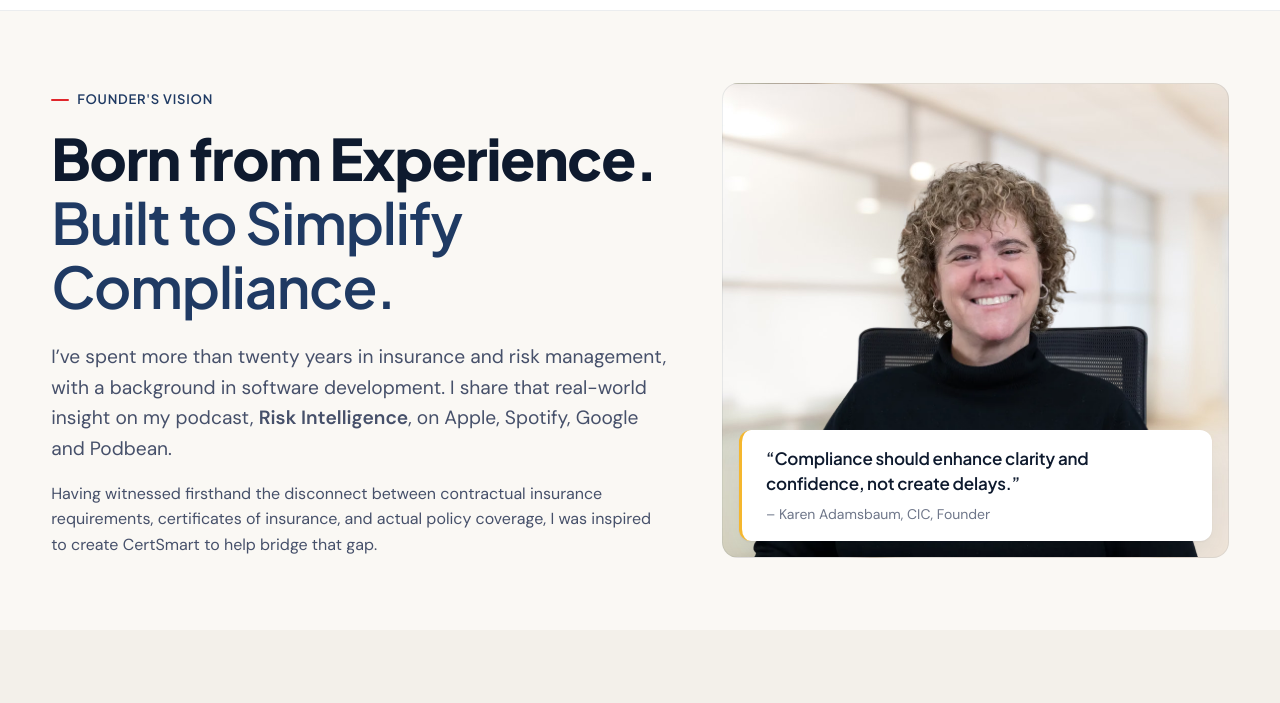
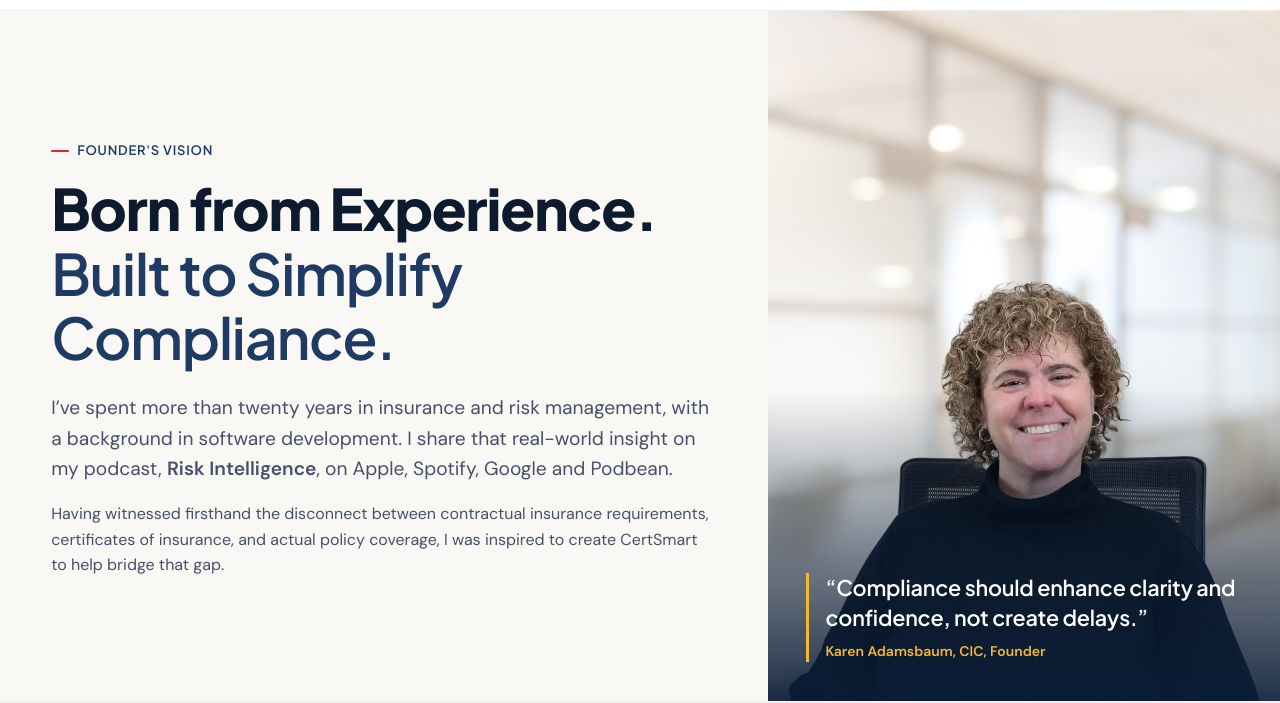
Before and after one commit to jackduventbot/CertSmart-Website, a plain HTML site: page vision.html in a window 1280 px wide. Shown: the part 97-800 px from the top of the page. Drawn offline with Linux system fonts and the light colour scheme.

Commit message:
Vision: founder photo fills the right side full-height, quote on the photo
Co-Authored-By: Claude Opus 5.5 <noreply@anthropic.com>

```diff
--- a/css/style.css
+++ b/css/style.css
@@ -560,34 +560,39 @@ p { margin: 0; }
 .quote:not(.quote--dark) figcaption b { color: var(--ink); }
 
 /* ---------- Vision ---------- */
-.vision-grid {
+/* Full-height split: copy left, founder photo bleeds to the right edge */
+.vision-hero {
   display: grid;
-  grid-template-columns: minmax(0, 1.1fr) minmax(0, 0.9fr);
-  gap: var(--gap-lg);
-  align-items: stretch;
+  grid-template-columns: minmax(0, 1.2fr) minmax(0, 0.8fr);
+  min-height: clamp(560px, calc(100vh - 110px), 940px);
 }
+.vision-copy-wrap {
+  display: flex; align-items: center;
+  padding: var(--section) var(--gap-lg) var(--section) var(--gutter);
+}
+.vision-copy { max-width: 44rem; }
 .vision-copy .h1 { margin-bottom: var(--s-5); }
 .portrait {
-  position: relative;
-  min-height: 460px;
-  border-radius: var(--r-card);
-  overflow: hidden;
+  position: relative; isolation: isolate; overflow: hidden;
+  display: flex; align-items: flex-end; justify-content: center;
   background: #EFEBE3 url(../assets/img/office-bg.jpg) center / cover;
-  border: 1px solid var(--line);
-  display: flex; align-items: flex-end; justify-content: center;
 }
-.portrait .karen { width: 88%; position: relative; }
+.portrait .karen { position: relative; z-index: -1; width: min(92%, 38rem); }
+/* navy fade at the bottom so the quote reads on the photo */
+.portrait::after {
+  content: ""; position: absolute; inset: auto 0 0 0; height: 45%; z-index: 0;
+  background: linear-gradient(0deg, rgba(10, 29, 56, 0.9) 0%, rgba(10, 29, 56, 0.55) 45%, rgba(10, 29, 56, 0) 100%);
+  pointer-events: none;
+}
 .portrait-quote {
-  position: absolute; left: var(--s-4); right: var(--s-4); bottom: var(--s-4);
+  position: absolute; z-index: 1;
+  left: clamp(20px, 3vw, 40px); right: clamp(20px, 3vw, 40px); bottom: clamp(20px, 3vw, 40px);
   margin: 0;
-  background: var(--surface);
-  border-radius: var(--r-inner);
-  padding: var(--s-4) var(--s-5);
-  box-shadow: var(--shadow-lg);
+  padding-left: var(--s-4);
   border-left: 3px solid var(--gold);
 }
-.portrait-quote p { font-family: var(--font-head); font-weight: 600; font-size: var(--fs-quote); line-height: 1.45; color: var(--ink); letter-spacing: -0.01em; }
-.portrait-quote cite { display: block; margin-top: var(--s-2); font-style: normal; font-size: var(--fs-small); line-height: var(--lh-small); color: var(--muted); }
+.portrait-quote p { font-family: var(--font-head); font-weight: 600; font-size: var(--fs-h3-lg); line-height: 1.4; color: #fff; letter-spacing: -0.01em; }
+.portrait-quote cite { display: block; margin-top: var(--s-2); font-style: normal; font-size: var(--fs-small); line-height: var(--lh-small); color: var(--gold); font-weight: 600; }
 
 .future-head { margin-bottom: var(--s-6); }
 
@@ -920,11 +925,12 @@ p { margin: 0; }
   .main-nav a.nav-cta { margin: var(--s-2) 0 0; text-align: center; }
   .nav-toggle { display: inline-flex; }
 
-  .split, .how-grid, .vision-grid, .contact-grid, .who-grid { grid-template-columns: 1fr; }
+  .split, .how-grid, .vision-hero, .contact-grid, .who-grid { grid-template-columns: 1fr; }
+  .vision-hero { min-height: 0; }
+  .vision-copy-wrap { padding: var(--section) var(--gutter); }
   .hero-film::before { background: linear-gradient(0deg, rgba(10, 29, 56, 0.92) 0%, rgba(10, 29, 56, 0.7) 55%, rgba(10, 29, 56, 0.35) 100%); }
-  .portrait { min-height: 0; flex-direction: column; align-items: center; padding-top: var(--s-6); }
-  .portrait .karen { width: min(82%, 440px); }
-  .portrait-quote { position: relative; left: auto; right: auto; bottom: auto; align-self: stretch; margin: -24px var(--s-4) var(--s-4); }
+  .portrait { min-height: clamp(420px, 95vw, 640px); }
+  .portrait .karen { width: min(86%, 30rem); }
   .stat-card { min-height: 0; }
 }
 
--- a/vision.html
+++ b/vision.html
@@ -13,7 +13,7 @@
   <link rel="preconnect" href="https://fonts.googleapis.com">
   <link rel="preconnect" href="https://fonts.gstatic.com" crossorigin>
   <link href="https://fonts.googleapis.com/css2?family=DM+Sans:opsz,wght@9..40,400..600&amp;family=Plus+Jakarta+Sans:wght@500..800&amp;display=swap" rel="stylesheet">
-  <link rel="stylesheet" href="css/style.css?v=20261126c">
+  <link rel="stylesheet" href="css/style.css?v=20261126d">
 </head>
 <body class="page-vision">
   <div class="patent-bar">
@@ -38,8 +38,8 @@
   </header>
 
   <main>
-    <section class="section">
-      <div class="wrap vision-grid">
+    <section class="vision-hero">
+      <div class="vision-copy-wrap">
         <div class="vision-copy">
           <span class="eyebrow">Founder's Vision</span>
           <h1 class="h1">Born from Experience.<span class="soft">Built to Simplify Compliance.</span></h1>
@@ -48,13 +48,13 @@
             <p>Having witnessed firsthand the disconnect between contractual insurance requirements, certificates of insurance, and actual policy coverage, I was inspired to create CertSmart to help bridge that gap.</p>
           </div>
         </div>
-        <div class="portrait">
-          <img src="assets/img/karen-photo.webp" alt="Karen Adamsbaum, founder of CertSmart, smiling in an office setting." class="karen" width="900" height="804">
-          <blockquote class="portrait-quote">
-            <p>&ldquo;Compliance should enhance clarity and confidence, not create delays.&rdquo;</p>
-            <cite>&ndash; Karen Adamsbaum, CIC, Founder</cite>
-          </blockquote>
-        </div>
+      </div>
+      <div class="portrait">
+        <img src="assets/img/karen-photo.webp" alt="Karen Adamsbaum, founder of CertSmart, smiling in an office setting." class="karen" width="900" height="804">
+        <blockquote class="portrait-quote">
+          <p>&ldquo;Compliance should enhance clarity and confidence, not create delays.&rdquo;</p>
+          <cite>Karen Adamsbaum, CIC, Founder</cite>
+        </blockquote>
       </div>
     </section>
 
@@ -118,6 +118,6 @@
     </div>
   </footer>
 
-  <script src="js/main.js?v=20261125y"></script>
+  <script src="js/main.js?v=20261126d"></script>
 </body>
 </html>
```
Also changed, not shown: about.html (+2 -2 lines), contact.html (+2 -2 lines), how-it-works.html (+2 -2 lines), index.html (+2 -2 lines).
